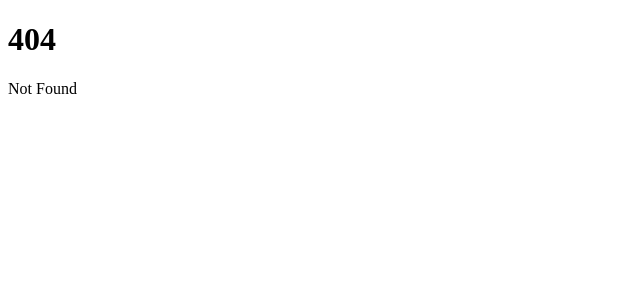
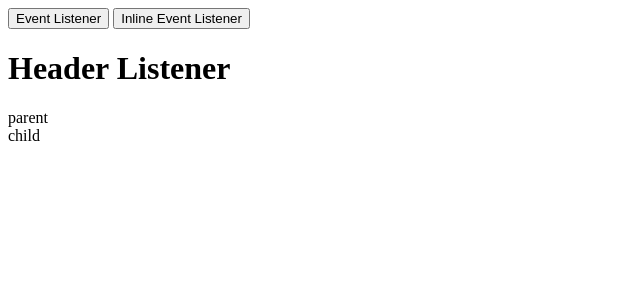
Before and after one commit to clshu/svelte-freecodecamp, a SvelteKit app: page /event in a window 1280 px wide. Before the commit this address had no page. Shown: the top 300 px of the page, without its empty margins (0-640 px from the left). Built offline with nearby package versions, Linux system fonts and the light colour scheme.

Commit message:
Attach events and event handler to elements. Add modifier to change event behaviors

```diff
--- a/src/routes/+page.svelte
+++ b/src/routes/+page.svelte
@@ -1,6 +1,7 @@
 <h1>Freecodecamp tutorial</h1>
 <ul>
-	<li><a href="/reactivity"><h3>Reactivity</h3></a></li>
+	<li><a href="/reactivity"><h3>Reactivity and Reactive Declaration</h3></a></li>
+	<li><a href="/event"><h3>Attach Event in Svelte</h3></a></li>
 	<li><a href="/tick"><h3>Tick</h3></a></li>
 	<li><a href="/tick/input"><h3>Tick input</h3></a></li>
 </ul>
--- /dev/null
+++ b/src/routes/event/+page.svelte
@@ -0,0 +1,25 @@
+<script lang="ts">
+	// old way
+	// const h1 = document.querySelector('h1');
+	// h1.addEventListener('click', (e) => {});
+	// or h1.addEventListener('click', handleClick);
+
+	const handleClick = (e) => {
+		console.log('clicked');
+	};
+</script>
+
+<!-- It does not need to remove the event listener -->
+<!-- when the component is destroyed -->
+<!-- Inline function and external function perform the same. -->
+<button on:click={handleClick}>Event Listener</button>
+<button
+	on:click={() => {
+		console.log('inline handler');
+	}}>Inline Event Listener</button
+>
+<h1 on:click|preventDefault|stopPropagation={handleClick}>Header Listener</h1>
+<div on:click={() => console.log('parent')}>
+	parent
+	<div on:click|stopPropagation={() => console.log('child')}>child</div>
+</div>
```
